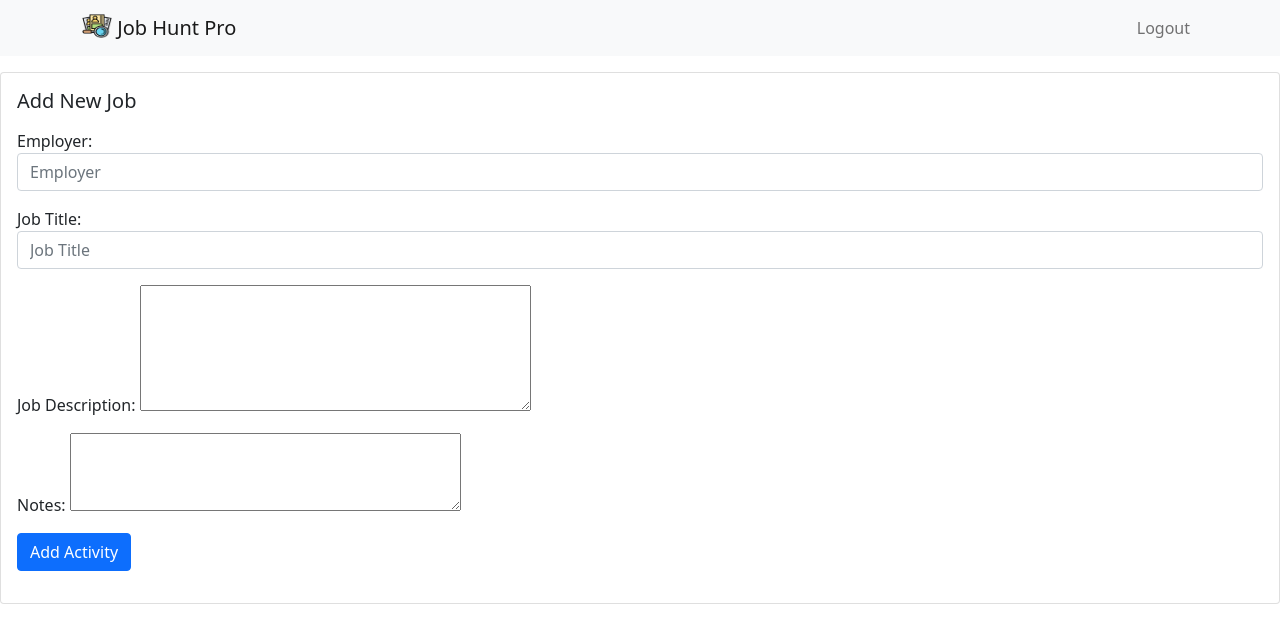
After one commit to swillrich5/jobhuntpro, a Django app: page /detail/add/ in a window 1280 px wide. The commit adds this page. Shown: the top 643 px of the page. Run offline with Django 4.2, Linux system fonts and the light colour scheme; a user stored in the database is signed in.

Commit message:
added add_job view form template urls

```diff
--- a/jobhunt/forms.py
+++ b/jobhunt/forms.py
@@ -1,4 +1,6 @@
 from django import forms
+from django.forms import ModelForm, TextInput, Textarea
+from .models import Job
 
 class AddContactForm(forms.Form):
     contact_name = forms.CharField(label="Contact Name:", max_length=100)
@@ -11,3 +13,30 @@ class AddActivityForm(forms.Form):
     activity = forms.CharField(label="Activity:", max_length=100)
     activity_date = forms.DateTimeField(label="Date/Time:")
     activity_note = forms.CharField(label="Notes:", max_length=200)
+
+
+class AddJobForm(ModelForm):
+    class Meta:
+        model = Job
+        fields = ['employer', 'job_title', 'job_description', 'notes']
+        labels = { 'employer': ('Employer'),
+                   'job_title': ('Job Title'),
+                   'job_description': ('Job Description'),
+                   'notes': ('Notes'),
+                 }
+        widgets = {
+            'employer': TextInput(attrs={
+                'class': "form-control",
+                'placeholder': 'Employer'
+                }),
+            'job_title': TextInput(attrs={
+                'class': "form-control",
+                'placeholder': 'Job Title',
+            }),
+            'job_description': Textarea(attrs={
+                'rows': 5
+            }),
+            'notes': Textarea(attrs={
+                'rows': 3
+            })
+        }
--- a/jobhunt/models.py
+++ b/jobhunt/models.py
@@ -11,7 +11,7 @@ class Job(models.Model):
     user = models.ForeignKey(User, on_delete=models.CASCADE)
 
     def __str__(self):
-        return f'self.job_title + ": " + self.employer'
+        return f'{self.job_title}: {self.employer}'
 
 
 class Contact(models.Model):
@@ -21,8 +21,16 @@ class Contact(models.Model):
     phone = models.CharField(max_length=11)
     job = models.ForeignKey(Job, on_delete=models.CASCADE)
 
+    def __str__(self):
+        return f'{self.name}, {self.title}: {self.employer}'
+
+
+
 class Activity(models.Model):
     activity = models.CharField(max_length=50)
     date = models.DateTimeField()
     note = models.TextField()
     job = models.ForeignKey(Job, on_delete=models.CASCADE)
+
+    def __str__(self):
+        return f'{self.activity} - {self.date}'
--- /dev/null
+++ b/jobhunt/templates/jobhunt/pages/add_job.html
@@ -0,0 +1,26 @@
+{% extends 'base.html' %}
+{% block content %}
+    <div class="card mb-3">
+        <div class="row g-0">
+            <div>
+                <div class="card-body">
+                    <h5 class="card-title">Add New Job</h5>
+                    {% if error %}
+                        <div class="alert alert-danger mt-3" role="alert">
+                            {{ error }}
+                        </div>
+                    {% endif %}
+                    <p class="card-text">
+                        <form method='POST'>
+                            {% csrf_token %}
+                            {{ form.as_p }}
+                            <button type="submit" class="btn btn-primary">
+                                Add Activity
+                            </button>
+                        </form>
+                    </p>
+                </div>
+            </div>
+        </div>
+    </div>
+{% endblock content %}
--- a/jobhunt/urls.py
+++ b/jobhunt/urls.py
@@ -8,4 +8,5 @@ urlpatterns = [
     path('detail/<int:job_id>', views.job_detail, name='job_detail'),
     path('detail/<int:job_id>/create/', views.add_contact, name="add_contact"),
     path('detail/<int:job_id>/add/', views.add_activity, name="add_activity"),
+    path('detail/add/',views.add_job, name='add_job'),
 ]
--- a/jobhunt/views.py
+++ b/jobhunt/views.py
@@ -2,7 +2,8 @@ from django.shortcuts import render
 from django.shortcuts import get_object_or_404, redirect
 from django.contrib.auth.decorators import login_required
 from .models import Job, Contact, Activity
-from .forms import AddContactForm, AddActivityForm
+from .forms import AddContactForm, AddActivityForm, AddJobForm
+from django.contrib.auth.decorators import login_required
 
 # Create your views here.
 @login_required
@@ -73,3 +74,22 @@ def add_activity(request, job_id):
                 'form': AddActivityForm(),
                 'error': 'Bad data submitted'
             })
+
+@login_required
+def add_job(request):
+    if request.method == 'GET':
+        return render(request, 'jobhunt/pages/add_job.html', {
+                        'form': AddJobForm(),
+                    })
+    else:
+        try:
+            form = AddJobForm(request.POST)
+            newJob = form.save(commit=False)
+            newJob.user = request.user
+            newJob.save()
+            return redirect('jobhunt:job_detail', newJob.id)
+        except ValueError:
+            return render(request, 'jobhunt/pages/add_job.html', {
+                            'form': AddJobForm(),
+                            'error': 'bad data passed in'
+                        })
```
Also changed, not shown: jobhunt/templates/jobhunt/pages/job_list.html (+12 -3 lines), db.sqlite3.
